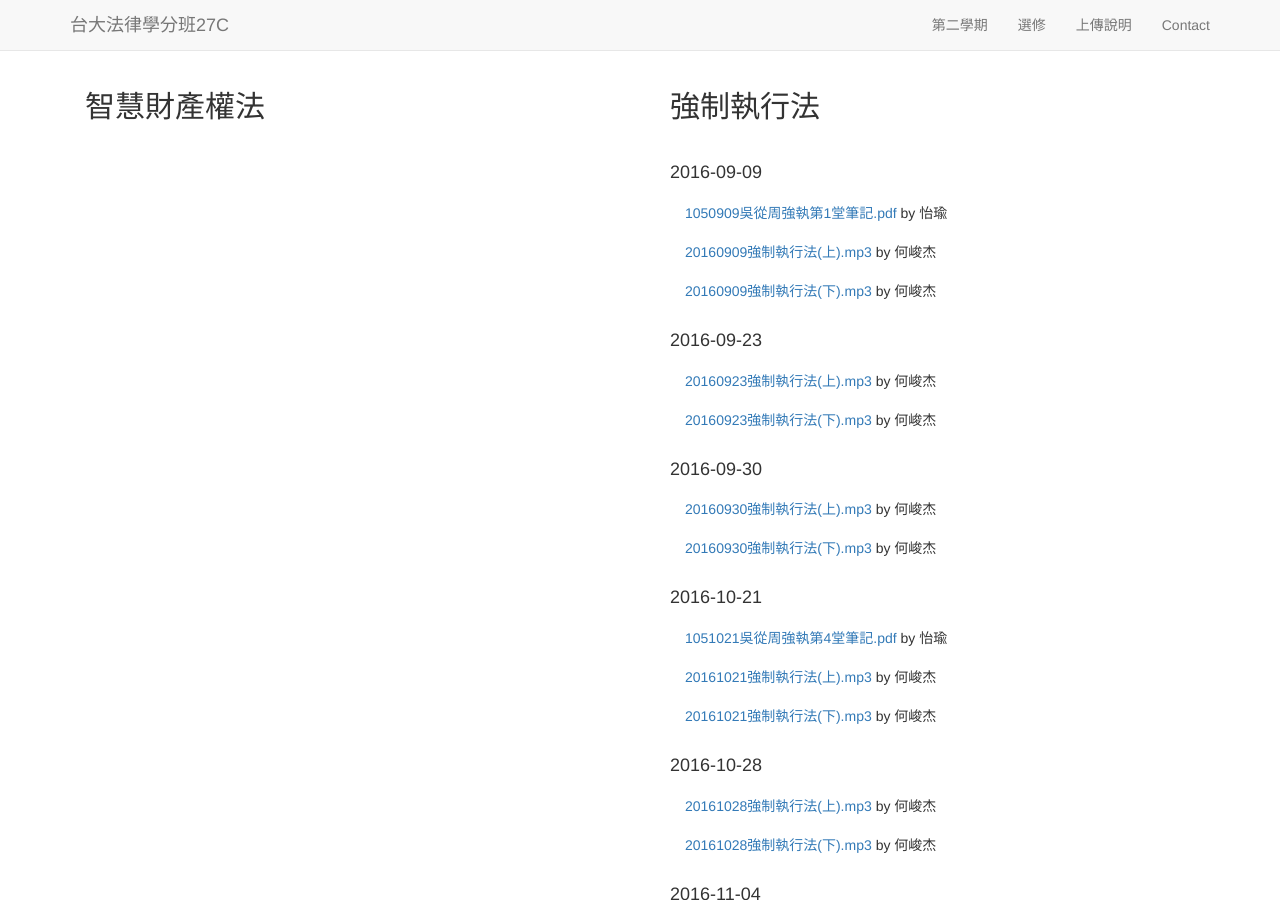
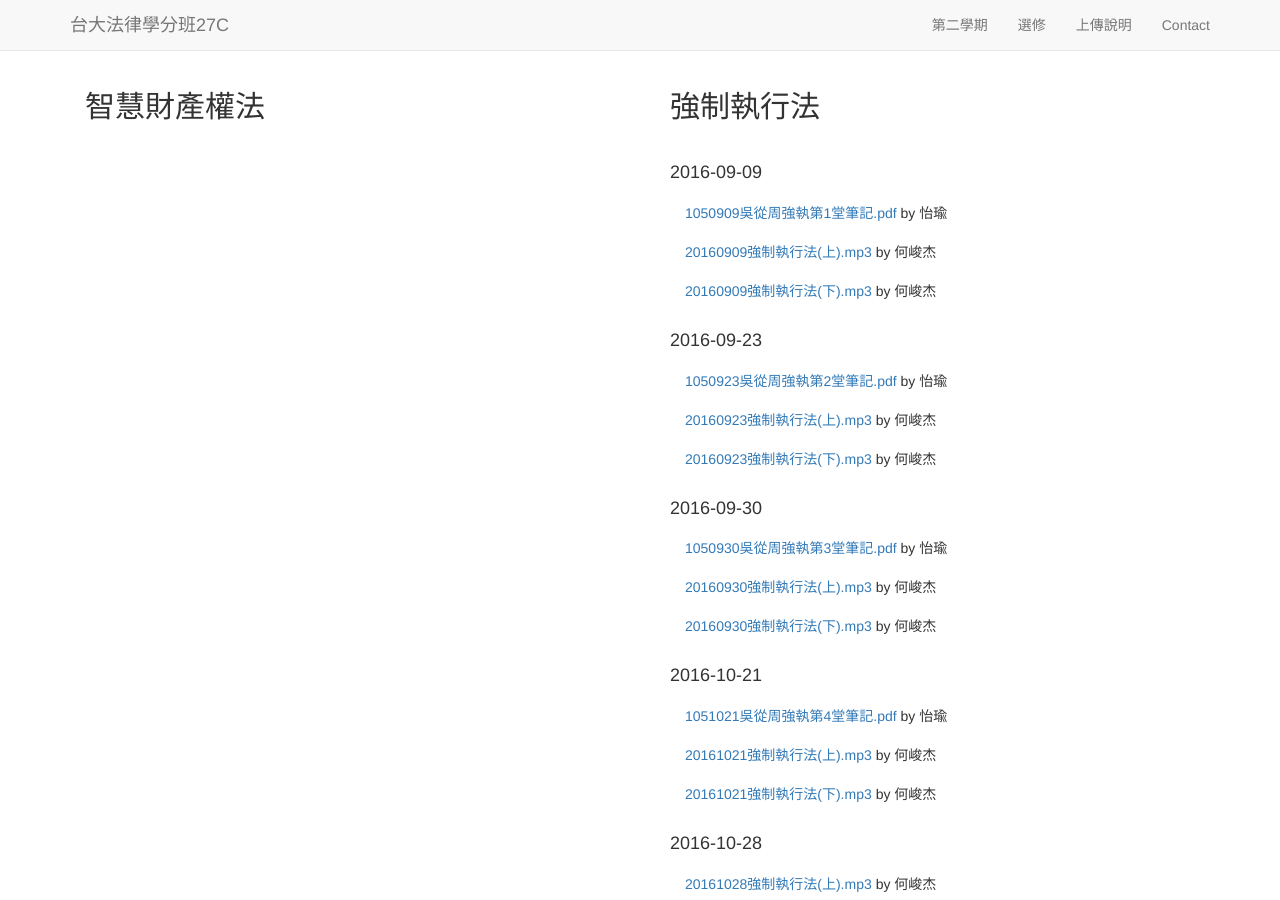
Before and after one commit to maxmilian/ntu_specs_law, a Jekyll site: the page built from elective/index.html, in a window 1280 px wide and 900 px high. Built offline with Jekyll 4.4.1, drawn with Linux system fonts in a browser that asks for light colours; nearby versions of some CDN libraries.

Commit message:
add masterial enforcement_act 2,3

```diff
--- a/elective/index.html
+++ b/elective/index.html
@@ -21,11 +21,13 @@ layout: template1
       </ul>
       <h4>2016-09-23</h4>
       <ul class="list-group">
+        <li class="list-group-item"><a href="/ntu_specs_law/elective/enforcement_act/doc/enforcement_act_2.pdf">1050923吳從周強執第2堂筆記.pdf</a> by 怡瑜</li>
         <li class="list-group-item"><a href="{{ site.enforcement_act_record }}/Ho_2_1.mp3">20160923強制執行法(上).mp3</a> by 何峻杰</li>
         <li class="list-group-item"><a href="{{ site.enforcement_act_record }}/Ho_2_2.mp3">20160923強制執行法(下).mp3</a> by 何峻杰</li>
       </ul>
       <h4>2016-09-30</h4>
       <ul class="list-group">
+        <li class="list-group-item"><a href="/ntu_specs_law/elective/enforcement_act/doc/enforcement_act_3.pdf">1050930吳從周強執第3堂筆記.pdf</a> by 怡瑜</li>
         <li class="list-group-item"><a href="{{ site.enforcement_act_record }}/Ho_3_1.mp3">20160930強制執行法(上).mp3</a> by 何峻杰</li>
         <li class="list-group-item"><a href="{{ site.enforcement_act_record }}/Ho_3_2.mp3">20160930強制執行法(下).mp3</a> by 何峻杰</li>
       </ul>
```
Also changed, not shown: 2 other files.
